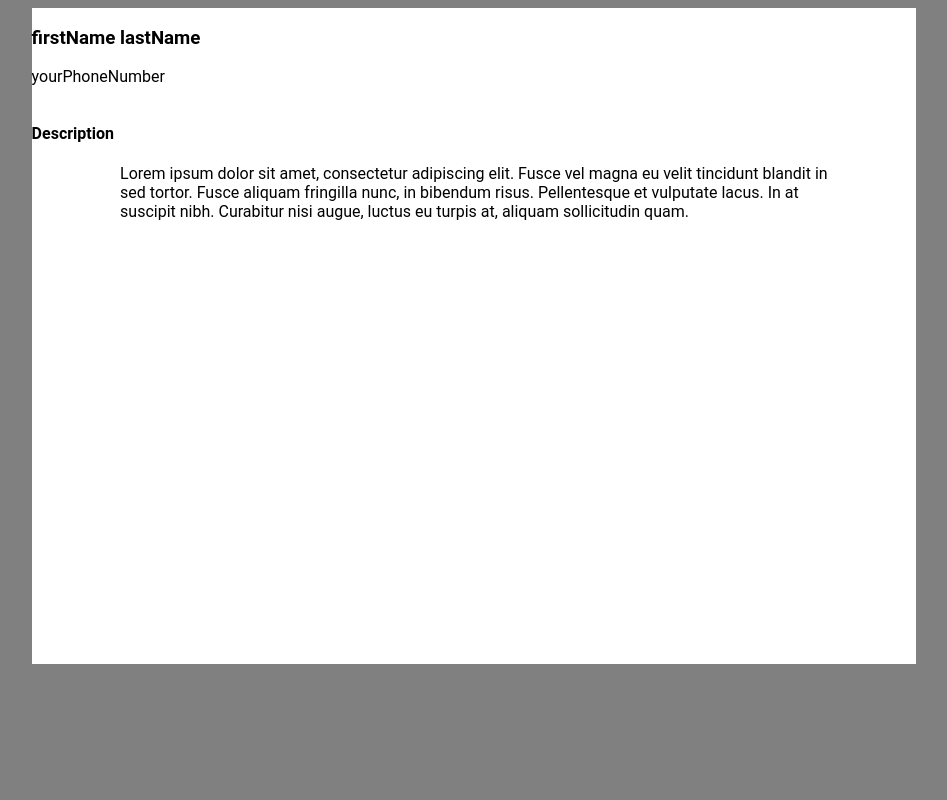
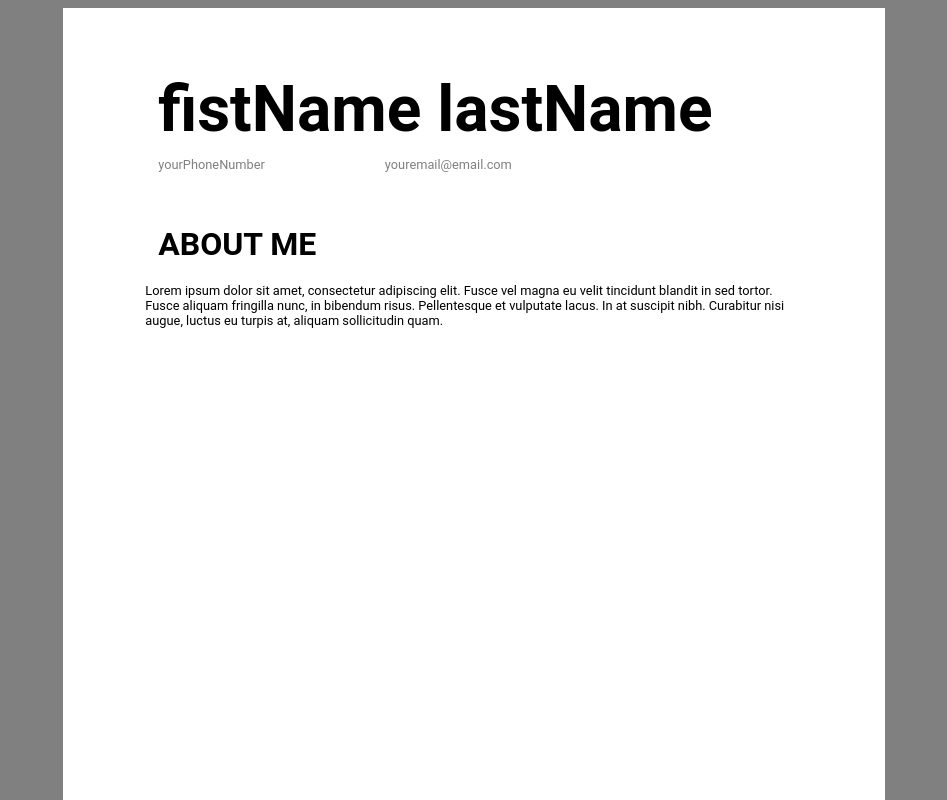
Before and after one commit to cashcheck/cv-project, a React (Create React App) app: page / in a window 1280 px wide. Shown: the top 800 px of the page, without its empty margins (166-1113 px from the left). Built offline with nearby package versions, Linux system fonts and the light colour scheme.

Commit message:
finished all components for Personal component.

```diff
--- a/package.json
+++ b/package.json
@@ -11,6 +11,7 @@
     "@testing-library/user-event": "^13.5.0",
     "react": "^18.2.0",
     "react-dom": "^18.2.0",
+    "react-phone-number-input": "^3.2.5",
     "react-scripts": "5.0.1",
     "uniqid": "^5.4.0",
     "web-vitals": "^2.1.4"
--- a/src/App.css
+++ b/src/App.css
@@ -1,8 +1,18 @@
 #app {
   background-color: white;
-  width: 70%;
-  height: 100%;
+  width: 65%;
+  height: 1000px;
   display: flex;
   flex-direction: column;
   margin: auto;
 }
+
+p {
+  font-size: 0.8rem;
+}
+
+.columns {
+  display: flex;
+  flex-direction: row;
+  gap: 50px;
+}
--- a/src/App.js
+++ b/src/App.js
@@ -13,6 +13,7 @@ class App extends Component {
       <div id="app">
         <Personal />
         <Description />
+        <div className="columns"></div>
       </div>
     );
   }
--- a/src/components/Description.js
+++ b/src/components/Description.js
@@ -1,6 +1,7 @@
 import React, { Component } from "react";
+import "./styles/Description.css";
+import TextField from "@mui/material/TextField";
 import Button from "@mui/material/Button";
-import "./styles/Description.css";
 
 class Description extends Component {
   constructor() {
@@ -39,15 +40,23 @@ class Description extends Component {
 
     return (
       <div>
-        <h4>Description</h4>
+        <h4 id="about">ABOUT ME</h4>
         <div>
           <p className="current" onClick={this.beginEdit}>
             {current}
           </p>
           <form className="inactive" onSubmit={this.finishEdit}>
-            <textarea onChange={this.handleChange}></textarea>
-            <Button variant="outlined" type="submit">
-              Finish
+            <TextField
+              id="descrip-field"
+              onChange={this.handleChange}
+              label="What makes you, you?"
+              multiline
+              maxRows={2}
+              minRows={2}
+              variant="filled"
+            ></TextField>
+            <Button type="submit" variant="outlined">
+              FINISH
             </Button>
           </form>
         </div>
--- /dev/null
+++ b/src/components/Info.js
@@ -0,0 +1,55 @@
+import React, { Component } from "react";
+import Button from "@mui/material/Button";
+import "./styles/Info.css";
+
+class Info extends Component {
+  constructor(props) {
+    super(props);
+
+    this.state = { current: props.type, next: "" };
+
+    this.handleChange = this.handleChange.bind(this);
+    this.beginEdit = this.beginEdit.bind(this);
+    this.finishEdit = this.finishEdit.bind(this);
+  }
+
+  handleChange(e) {
+    this.setState({ next: e.target.value });
+  }
+
+  beginEdit(e) {
+    e.target.classList.toggle("inactive");
+    e.target.nextSibling.classList.toggle("inactive");
+  }
+
+  finishEdit(e) {
+    e.preventDefault();
+    if (this.state.next !== "") {
+      this.setState({ current: this.state.next, next: "" });
+    }
+    e.target.classList.toggle("inactive");
+    e.target.previousSibling.classList.toggle("inactive");
+  }
+
+  render() {
+    return (
+      <div>
+        <p className="info" onClick={this.beginEdit}>
+          {this.state.current}
+        </p>
+        <form className="inactive info-form" onSubmit={this.finishEdit}>
+          <input
+            onChange={this.handleChange}
+            placeholder={this.props.type}
+            className="info-input"
+          ></input>
+          <Button type="submit" variant="outlined">
+            FINISH
+          </Button>
+        </form>
+      </div>
+    );
+  }
+}
+
+export default Info;
--- /dev/null
+++ b/src/components/Name.js
@@ -0,0 +1,53 @@
+import React, { Component } from "react";
+import TextField from "@mui/material/TextField";
+import Button from "@mui/material/Button";
+import "./styles/Name.css";
+
+class Name extends Component {
+  constructor() {
+    super();
+    this.state = { current: "fistName lastName", next: "" };
+
+    this.handleChange = this.handleChange.bind(this);
+    this.beginEdit = this.beginEdit.bind(this);
+    this.finishEdit = this.finishEdit.bind(this);
+  }
+
+  handleChange(e) {
+    this.setState({ next: e.target.value });
+  }
+
+  beginEdit(e) {
+    e.target.classList.toggle("inactive");
+    e.target.nextSibling.classList.toggle("inactive");
+  }
+
+  finishEdit(e) {
+    e.preventDefault();
+    if (this.state.next !== "") {
+      this.setState({ current: this.state.next, next: "" });
+    }
+    e.target.classList.toggle("inactive");
+    e.target.previousSibling.classList.toggle("inactive");
+  }
+
+  render() {
+    const { current } = this.state;
+
+    return (
+      <div>
+        <h3 className="name" onClick={this.beginEdit}>
+          {current}
+        </h3>
+        <form id="nameForm" className="inactive" onSubmit={this.finishEdit}>
+          <input className="name" onChange={this.handleChange}></input>
+          <Button type="submit" variant="outlined">
+            FINISH
+          </Button>
+        </form>
+      </div>
+    );
+  }
+}
+
+export default Name;
--- a/src/components/Personal.js
+++ b/src/components/Personal.js
@@ -1,26 +1,21 @@
 import React, { Component } from "react";
+import "./styles/Personal.css";
+import Name from "./Name";
+import Info from "./Info";
 
 class Personal extends Component {
   constructor() {
     super();
-    this.state = {
-      name: "firstName lastName",
-      phone: "yourPhoneNumber",
-      Email: "yourEmail@email.com",
-    };
-    this.inputField = this.inputField.bind(this);
   }
 
-  inputField() {}
-
   render() {
-    const { name, phone, email } = this.state;
-
     return (
-      <div>
-        <h3>{name}</h3>
-        <p>{phone}</p>
-        <p>{email}</p>
+      <div id="Personal">
+        <Name />
+        <div id="infoContainer">
+          <Info type="yourPhoneNumber" />
+          <Info type="youremail@email.com" />
+        </div>
       </div>
     );
   }
--- a/src/components/styles/Description.css
+++ b/src/components/styles/Description.css
@@ -1,29 +1,39 @@
+#about {
+  margin-left: 95px;
+  margin-bottom: 10px;
+  font-size: 2rem;
+}
+
+#descrip-field {
+  padding: none;
+  font-size: 0.8rem;
+}
+
+.current {
+  width: 80%;
+  height: auto;
+  margin: auto;
+  padding: 10px;
+  text-align: left;
+}
+
 .inactive {
   display: none;
 }
 
-textarea {
-  width: 100%;
-  padding: 12px 20px;
-  box-sizing: border-box;
-  border: 2px solid #ccc;
-  border-radius: 4px;
+.current:hover {
   background-color: #f8f8f8;
-  font-size: 16px;
-  resize: none;
-}
-
-.current {
-  width: 80%;
-  height: 500px;
-  margin: auto;
 }
 
 form {
   margin: auto;
   width: 80%;
-  height: 500px;
+  height: 3rem;
   display: flex;
   flex-direction: column;
-  gap: 20px;
+  gap: 10px;
 }
+
+Button {
+  width: 4rem;
+}
--- /dev/null
+++ b/src/components/styles/Info.css
@@ -0,0 +1,7 @@
+.info-form {
+  margin-top: 10px;
+}
+
+.info-input {
+  width: 150px;
+}
--- /dev/null
+++ b/src/components/styles/Name.css
@@ -0,0 +1,23 @@
+.name {
+  font-size: 4rem;
+  margin-bottom: 0;
+  width: fit-content;
+  padding-left: 10px;
+  padding-right: 10px;
+}
+
+.name:hover {
+  background-color: #f8f8f8;
+}
+
+#nameForm {
+  display: flex;
+  flex-direction: row;
+  height: 100%;
+  margin-left: 0;
+  margin-top: 64px;
+}
+
+.inactive {
+  display: none !important;
+}
--- /dev/null
+++ b/src/components/styles/Personal.css
@@ -0,0 +1,15 @@
+#Personal {
+  margin-left: 85px;
+}
+
+#infoContainer {
+  display: flex;
+  gap: 100px;
+  margin: 0;
+}
+
+.info {
+  margin: 0;
+  padding: 10px;
+  color: gray;
+}
```
Also changed, not shown: 1 other file (tests, documents, lock files or other folders).
